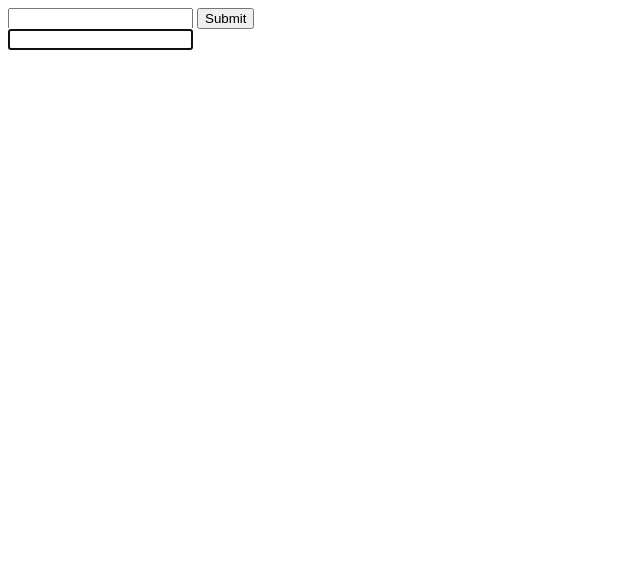
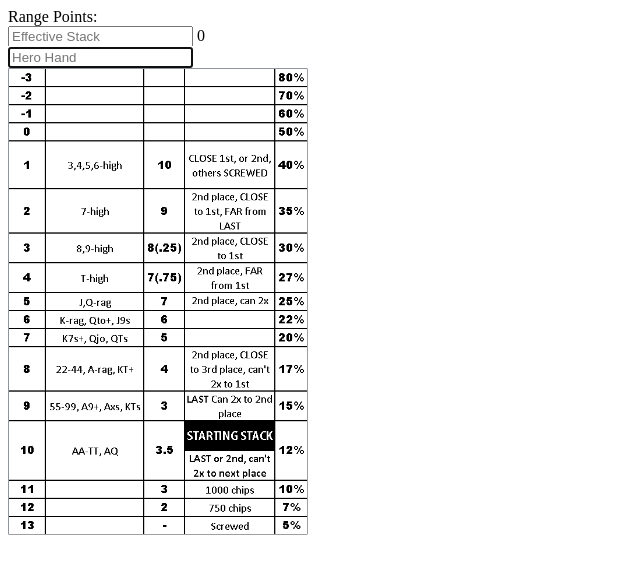
Before and after one commit to veloblank/poker-range-finder, a plain HTML site: page index.html in a window 1280 px wide. Shown: the whole page, without its empty margins (0-640 px from the left). Drawn offline with Linux system fonts and the light colour scheme.

Commit message:
Add placeholder text and equity chart

```diff
--- a/index.html
+++ b/index.html
@@ -11,16 +11,23 @@
 		<main>
 			<div class="container">
 				<div class="ranges">
-					<div>
-						<input type="text" id="range-input" />
-						<input type="submit" />
+					<div class="villain-range">
+						Range Points: <span id="range-input"></span>
 					</div>
-					<div id="range-image"></div>
-					<div id="hero-hand">
-						<input type="text" oninput="onHandChange(this)" autofocus />
-						<div id="hand-value"></div>
+          <div class="stack-size">
+            <input type="text" oninput="onStackChange(this)" placeholder="Effective Stack">
+            <span id="stack-value">0</span>
+          </div>
+          <div class="hero-hand">
+						<input type="text" oninput="onHandChange(this)" autofocus placeholder="Hero Hand" />
+							<span id="hand-value"></span>
+						</div>
+            <div id="range-image"></div>
 					</div>
-				</div>
+        </div>
+        <div class="equity">
+          <img id="bvb" src="/images/bvb.png" >
+        </div>
 			</div>
 		</main>
 		<script src="./js/main.js"></script>
--- a/js/main.js
+++ b/js/main.js
@@ -32,6 +32,8 @@ let heroHands1 = {
 };
 
 let range = 1;
+let villainRange;
+let stackPoints;
 window.addEventListener("wheel", onHandleScroll);
 
 function onHandleScroll() {
@@ -40,7 +42,8 @@ function onHandleScroll() {
     let input = document.getElementById("range-input");
     let rangeSrc = rangeSources[range];
     rangeImage.innerHTML = `<img ${rangeSrc} />`
-    input.value = rangeImage.firstChild.dataset.range
+    villainRange = rangeImage.firstChild.dataset.range
+    input.innerHTML = villainRange
     range++
   } else {
     range = 1;
@@ -81,3 +84,42 @@ function onHandChange(e) {
     handValue.innerHTML = 1;
   }
 }
+
+function onStackChange(e) {
+  let effStack = e.value;
+  let stack = document.getElementById("stack-value");
+  if (effStack <= 2) {
+    stackPoints = 11
+    stack.innerHTML = stackPoints;
+  } else if (effStack <= 3) {
+    stackPoints = 10
+    stack.innerHTML = stackPoints;
+  } else if (effStack <= 3.5) {
+    stackPoints = 9
+    stack.innerHTML = stackPoints;
+  } else if (effStack <= 4) {
+    stackPoints = 8
+    stack.innerHTML = stackPoints;
+  } else if (effStack <= 5) {
+    stackPoints = 7
+    stack.innerHTML = stackPoints;
+  } else if (effStack <= 6) {
+    stackPoints = 6
+    stack.innerHTML = stackPoints;
+  } else if (effStack <= 7) {
+    stackPoints = 5
+    stack.innerHTML = stackPoints;
+  } else if (effStack <= 7.75) {
+    stackPoints = 4
+    stack.innerHTML = stackPoints;
+  } else if (effStack <= 8.25) {
+    stackPoints = 3
+    stack.innerHTML = stackPoints;
+  } else if (effStack <= 9) {
+    stackPoints = 2
+    stack.innerHTML = stackPoints;
+  } else if (effStack <= 10) {
+    stackPoints = 1
+    stack.innerHTML = stackPoints;
+  }
+}
--- a/styles/style.css
+++ b/styles/style.css
@@ -1,5 +1,13 @@
+body {
+	overflow: hidden;
+}
+
 img {
 	display: block;
 	width: 300px;
 	height: 300px;
 }
+
+#bvb {
+	height: auto;
+}
```
Also changed, not shown: images/bvb.png (added).
